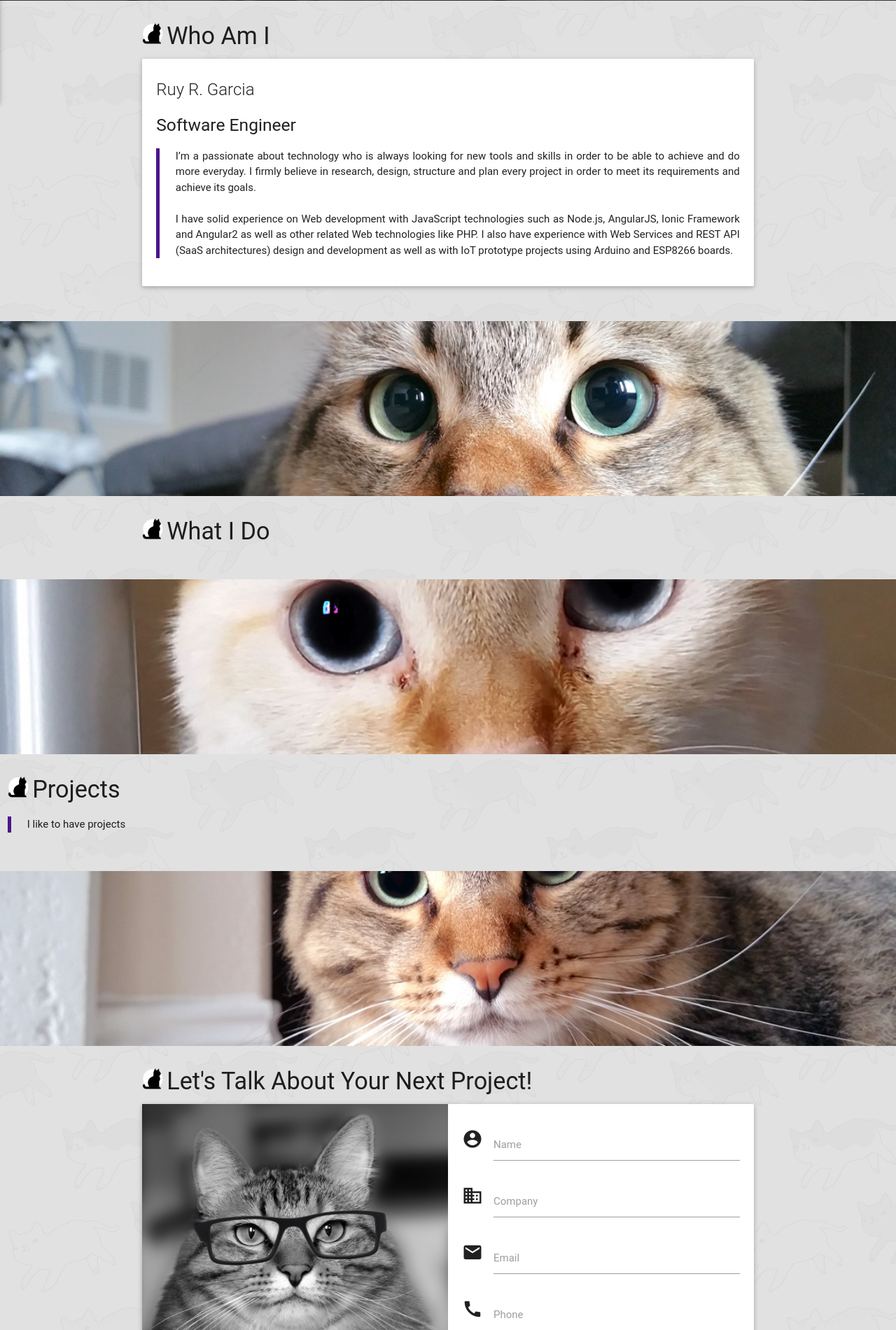
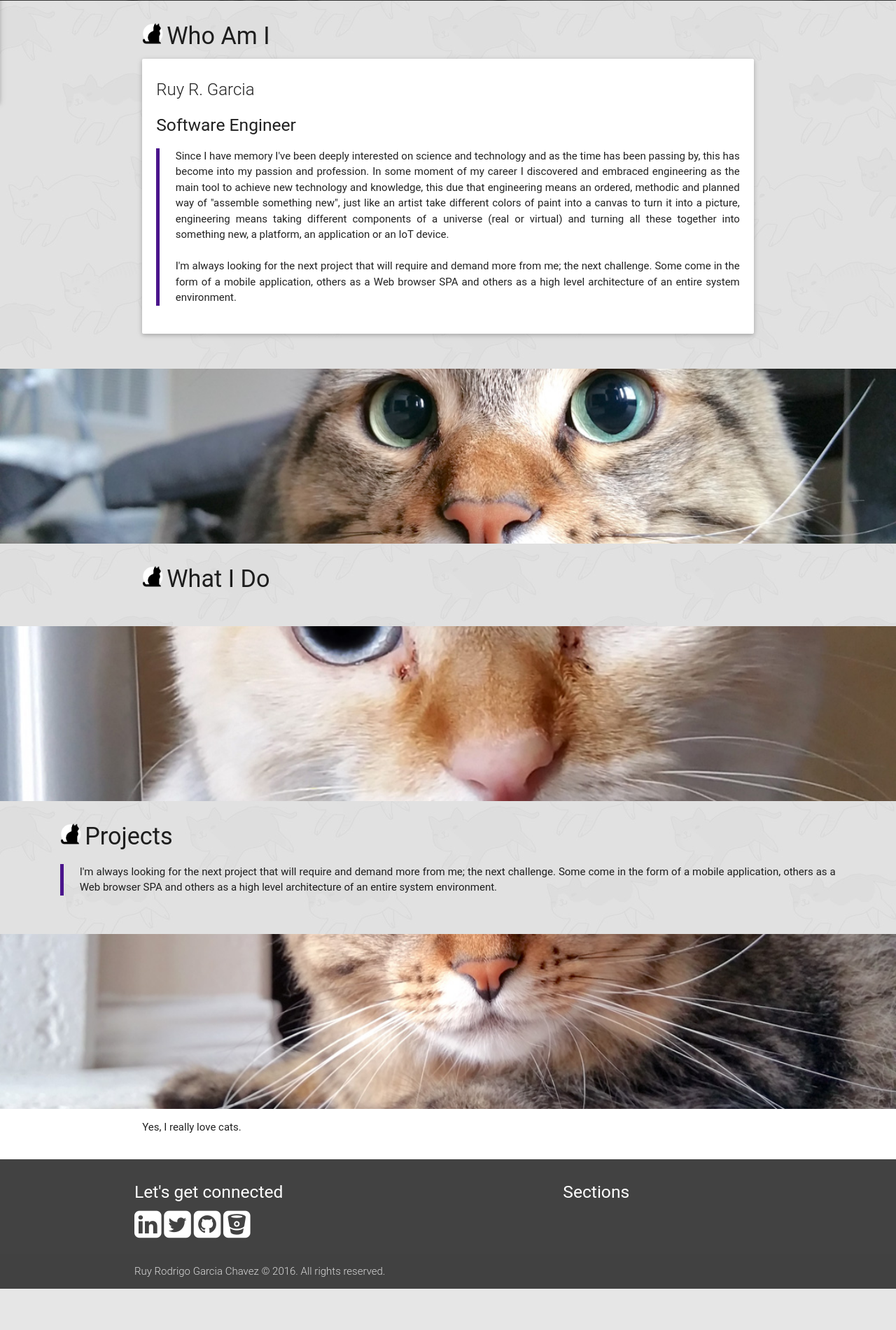
Before and after one commit to rrgarciach/developercat, a Node project: template templates/views/index.hbs in a window 1280 px wide. Shown: the part 713-2614 px from the top of the page at 70% size. After the commit the page ends 2555 px from the top, so only its background shows below. Run offline with Node 20 templates, Linux system fonts and the light colour scheme; the template is opened without the code that fills it, so the values that code supplies are empty; some libraries are stand-ins or nearby versions; some web fonts are replaced.

Commit message:
Adjusts in projects board.

```diff
--- a/public/styles/site/index.scss
+++ b/public/styles/site/index.scss
@@ -59,6 +59,13 @@
 	}
   }
 
+  @media screen and (min-width: 992px){
+	#board {
+	  padding-left: 5em;
+	  padding-right: 5em;
+	}
+  }
+
   form {
 	.row {
 	  margin-bottom: 0;
--- a/templates/views/index.hbs
+++ b/templates/views/index.hbs
@@ -26,16 +26,19 @@
                         <span class="card-title">Ruy R. Garcia</span>
                         <h5>Software Engineer</h5>
                         <blockquote>
-                            I’m a passionate about technology who is always looking for new tools and skills in
-                            order to be able to achieve and do more everyday. I firmly believe in research, design,
-                            structure and plan every project in order to meet its requirements and achieve its
-                            goals.
+                            Since I have memory I've been deeply interested on science and technology and as the time
+                            has been passing by, this has become into my passion and profession. In some moment of my
+                            career I discovered and embraced engineering as the main tool to achieve new technology and
+                            knowledge, this due that engineering means an ordered, methodic and planned way of "assemble
+                            something new", just like an artist take different colors of paint into a canvas to turn it
+                            into a picture, engineering means taking different components of a universe (real or
+                            virtual) and turning all these together into something new, a platform, an application or an
+                            IoT device.
                             <br>
                             <br>
-                            I have solid experience on Web development with JavaScript technologies such as Node.js,
-                            AngularJS, Ionic Framework and Angular2 as well as other related Web technologies like
-                            PHP. I also have experience with Web Services and REST API (SaaS architectures) design
-                            and development as well as with IoT prototype projects using Arduino and ESP8266 boards.
+                            I'm always looking for the next project that will require and demand more from me; the next
+                            challenge. Some come in the form of a mobile application, others as a Web browser SPA and
+                            others as a high level architecture of an entire system environment.
                         </blockquote>
                     </div>
                 </div>
@@ -57,7 +60,7 @@
                     <h4>What I Do</h4>
                 </div>
             </div>
-			{{# each whatIDo}}
+			{{# each whatIDo as |item index|}}
 				<div class="col s12 m6">
 					<div class="card hoverable">
 						<div class="card-image">
@@ -86,10 +89,12 @@
                     <img src="images/logo-navbar.png" class="logo-title">
                     <h4 class="header">Projects</h4>
                 </div>
-				<blockquote>I like to have projects</blockquote>
+                <blockquote> I'm always looking for the next project that will require and demand more from me; the next
+                    challenge. Some come in the form of a mobile application, others as a Web browser SPA and
+                    others as a high level architecture of an entire system environment.</blockquote>
             </div>
 
-            <!-- Backlog -->
+            <!-- Project's Columns -->
 			{{# each projects }}
                 <div class="col s12 m4">
                     <div class="card blue-grey lighten-3 hoverable">
@@ -120,81 +125,82 @@
     </div>
 
     <!-- Contact form -->
-    <div id="contact" class="section white board">
-        <div class="row container">
-            <div class="col s12">
-                <div>
-                    <img src="images/logo-navbar.png" class="logo-title">
-					<h4 class="header">Let's Talk About Your Next Project!</h4>
-                </div>
-                <div class="card horizontal hoverable">
-                    <div class="card-image hide-on-small-only">
-						<div id="form-image"></div>
-                    </div>
-                    <div class="card-stacked">
-                        <div class="card-content">
-                            <div class="card-title"></div>
-                            <div class="row">
-                                <form class="col s12">
-                                    <div class="row">
-                                        <div class="input-field col s12">
-                                            <i class="material-icons prefix">account_circle</i>
-                                            <input id="name" type="text" class="validate">
-                                            <label for="name">Name</label>
-                                        </div>
-                                    </div>
-                                    <div class="row">
-                                        <div class="input-field col s12">
-                                            <i class="material-icons prefix">business</i>
-                                            <input id="company" type="text" class="validate">
-                                            <label for="company">Company</label>
-                                        </div>
-                                    </div>
-                                    <div class="row">
-                                        <div class="input-field col s12">
-                                            <i class="material-icons prefix">mail</i>
-                                            <input id="email" type="email" class="validate">
-                                            <label for="email">Email</label>
-                                        </div>
-                                    </div>
-                                    <div class="row">
-                                        <div class="input-field col s12">
-                                            <i class="material-icons prefix">call</i>
-                                            <input id="phone" type="tel" class="validate">
-                                            <label for="phone">Phone</label>
-                                        </div>
-                                    </div>
-                                    <div class="row">
-                                        <div class="input-field col s12">
-                                            <i class="material-icons prefix">subject</i>
-                                            <input id="subject" type="email" class="validate">
-                                            <label for="subject">Subject</label>
-                                        </div>
-                                    </div>
-                                    <div class="row">
-                                        <div class="input-field col s12">
-                                            <i class="material-icons prefix">message</i>
-                                            <textarea id="message" class="materialize-textarea"></textarea>
-                                            <label for="message">Message</label>
-                                        </div>
-                                    </div>
-									<div class="row">
-										<div class="col offset-s6">
-                                        	<a class="waves-effect waves-light btn"><i class="material-icons right">send</i>submit</a>
-										</div>
-									</div>
-                                </form>
+    <!--<div id="contact" class="section white board">-->
+        <!--<div class="row container">-->
+            <!--<div class="col s12">-->
+                <!--<div>-->
+                    <!--<img src="images/logo-navbar.png" class="logo-title">-->
+                    <!--<h4 class="header">Let's Talk About Your Next Project!</h4>-->
+                <!--</div>-->
+                <!--<div class="card horizontal hoverable">-->
+                    <!--<div class="card-image hide-on-small-only">-->
+                        <!--<div id="form-image"></div>-->
+                    <!--</div>-->
+                    <!--<div class="card-stacked">-->
+                        <!--<div class="card-content">-->
+                            <!--<div class="card-title"></div>-->
+                            <!--<div class="row">-->
+                                <!--<form class="col s12">-->
+                                    <!--<div class="row">-->
+                                        <!--<div class="input-field col s12">-->
+                                            <!--<i class="material-icons prefix">account_circle</i>-->
+                                            <!--<input id="name" type="text" class="validate">-->
+                                            <!--<label for="name">Name</label>-->
+                                        <!--</div>-->
+                                    <!--</div>-->
+                                    <!--<div class="row">-->
+                                        <!--<div class="input-field col s12">-->
+                                            <!--<i class="material-icons prefix">business</i>-->
+                                            <!--<input id="company" type="text" class="validate">-->
+                                            <!--<label for="company">Company</label>-->
+                                        <!--</div>-->
+                                    <!--</div>-->
+                                    <!--<div class="row">-->
+                                        <!--<div class="input-field col s12">-->
+                                            <!--<i class="material-icons prefix">mail</i>-->
+                                            <!--<input id="email" type="email" class="validate">-->
+                                            <!--<label for="email">Email</label>-->
+                                        <!--</div>-->
+                                    <!--</div>-->
+                                    <!--<div class="row">-->
+                                        <!--<div class="input-field col s12">-->
+                                            <!--<i class="material-icons prefix">call</i>-->
+                                            <!--<input id="phone" type="tel" class="validate">-->
+                                            <!--<label for="phone">Phone</label>-->
+                                        <!--</div>-->
+                                    <!--</div>-->
+                                    <!--<div class="row">-->
+                                        <!--<div class="input-field col s12">-->
+                                            <!--<i class="material-icons prefix">subject</i>-->
+                                            <!--<input id="subject" type="email" class="validate">-->
+                                            <!--<label for="subject">Subject</label>-->
+                                        <!--</div>-->
+                                    <!--</div>-->
+                                    <!--<div class="row">-->
+                                        <!--<div class="input-field col s12">-->
+                                            <!--<i class="material-icons prefix">message</i>-->
+                                            <!--<textarea id="message" class="materialize-textarea"></textarea>-->
+                                            <!--<label for="message">Message</label>-->
+                                        <!--</div>-->
+                                    <!--</div>-->
+                                    <!--<div class="row">-->
+                                        <!--<div class="col offset-s6">-->
+                                            <!--<a class="waves-effect waves-light btn"><i-->
+                                                    <!--class="material-icons right">send</i>submit</a>-->
+                                        <!--</div>-->
+                                    <!--</div>-->
+                                <!--</form>-->
 
-                            </div>
-                        </div>
-                    </div>
-                </div>
-            </div>
-        </div>
+                            <!--</div>-->
+                        <!--</div>-->
+                    <!--</div>-->
+                <!--</div>-->
+            <!--</div>-->
+        <!--</div>-->
 
         <div class="row container">
             <div class="col">
-				<p>btw... I really love cats.</p>
+                <p>Yes, I really love cats.</p>
             </div>
         </div>
 
```
Also changed, not shown: routes/views/index.js (+12 -12 lines), public/js/site/layout/layout.js (line endings or trailing spaces), public/styles/site.css. Lines whose indentation alone changed are shown as unchanged.
